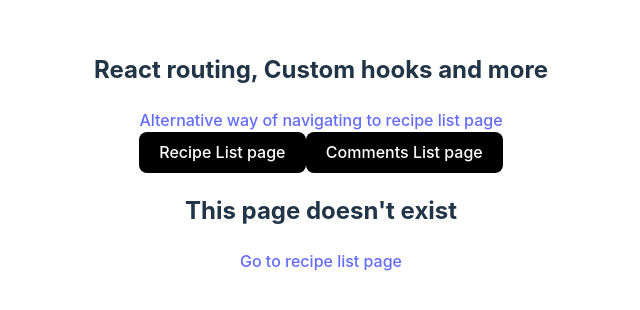
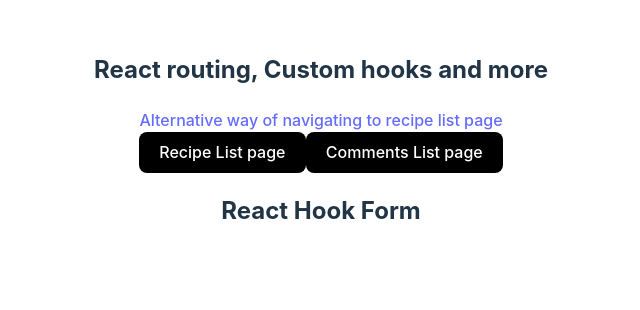
Before and after one commit to IB-ALA/REACT-TUTORIALS, a React (Vite) app in the folder react-routing-and-custom-hooks/: page /react-hook-form in a window 1280 px wide. Shown: the top 310 px of the page, without its empty margins (319-959 px from the left). Built offline with nearby package versions, Linux system fonts and the light colour scheme.

Commit message:
Starter code for react hook form.(...TBC'd)

```diff
--- a/react-routing-and-custom-hooks/src/App.jsx
+++ b/react-routing-and-custom-hooks/src/App.jsx
@@ -5,6 +5,7 @@ import RecipeList from "./pages/recipes";
 import RecipeDetailsPage from "./pages/recipe-details";
 import NotFoundPage from "./pages/not-found";
 import Layout from "./components/layout";
+import ReactHookFormExamplePage from "./pages/react-hook-form-example";
 
 // another way of routes
 function CustomRoutes() {
@@ -21,6 +22,7 @@ function CustomRoutes() {
       ],
     },
     { path: "*", element: <NotFoundPage /> },
+    { path: "/react-hook-form", element: <ReactHookFormExamplePage /> },
   ]);
 
   return element;
--- /dev/null
+++ b/react-routing-and-custom-hooks/src/pages/react-hook-form-example/index.jsx
@@ -0,0 +1,11 @@
+//
+
+function ReactHookFormExamplePage() {
+  return (
+    <div>
+      <h2>React Hook Form</h2>
+    </div>
+  );
+}
+
+export default ReactHookFormExamplePage;
```
